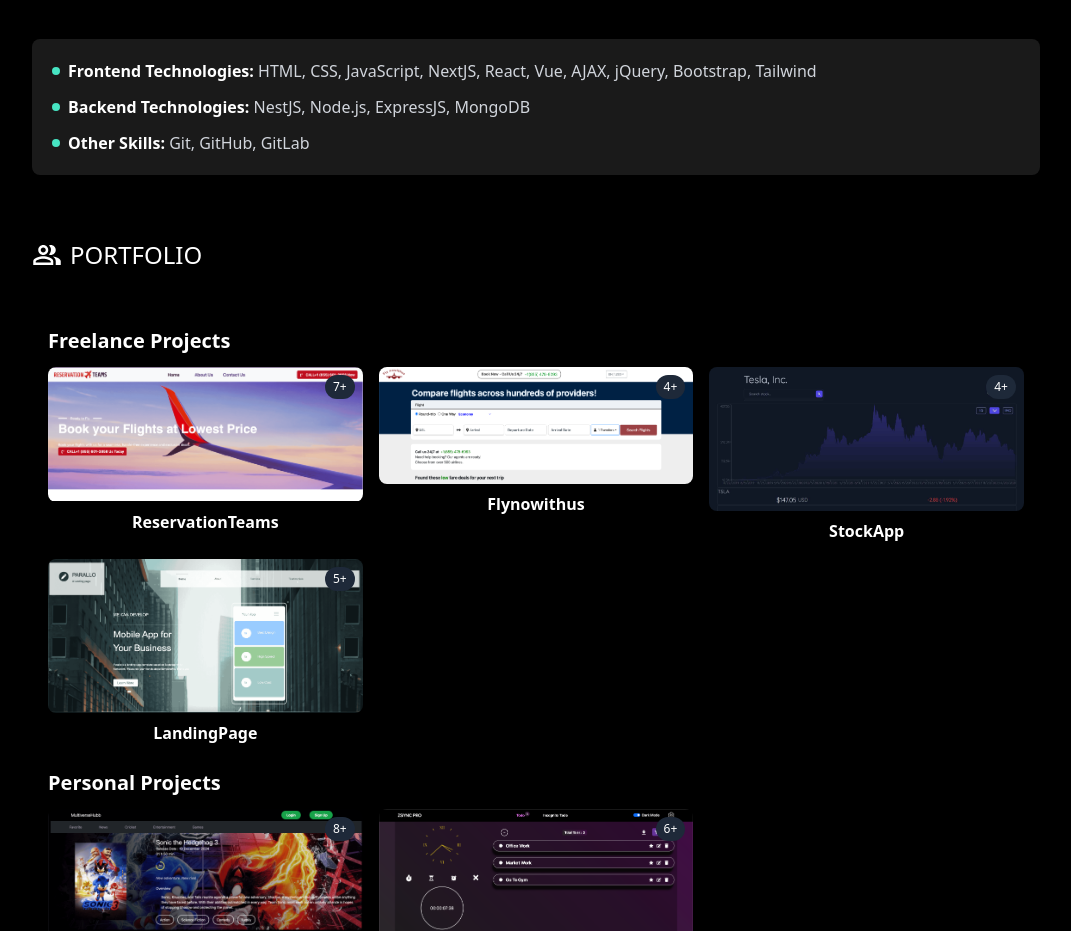
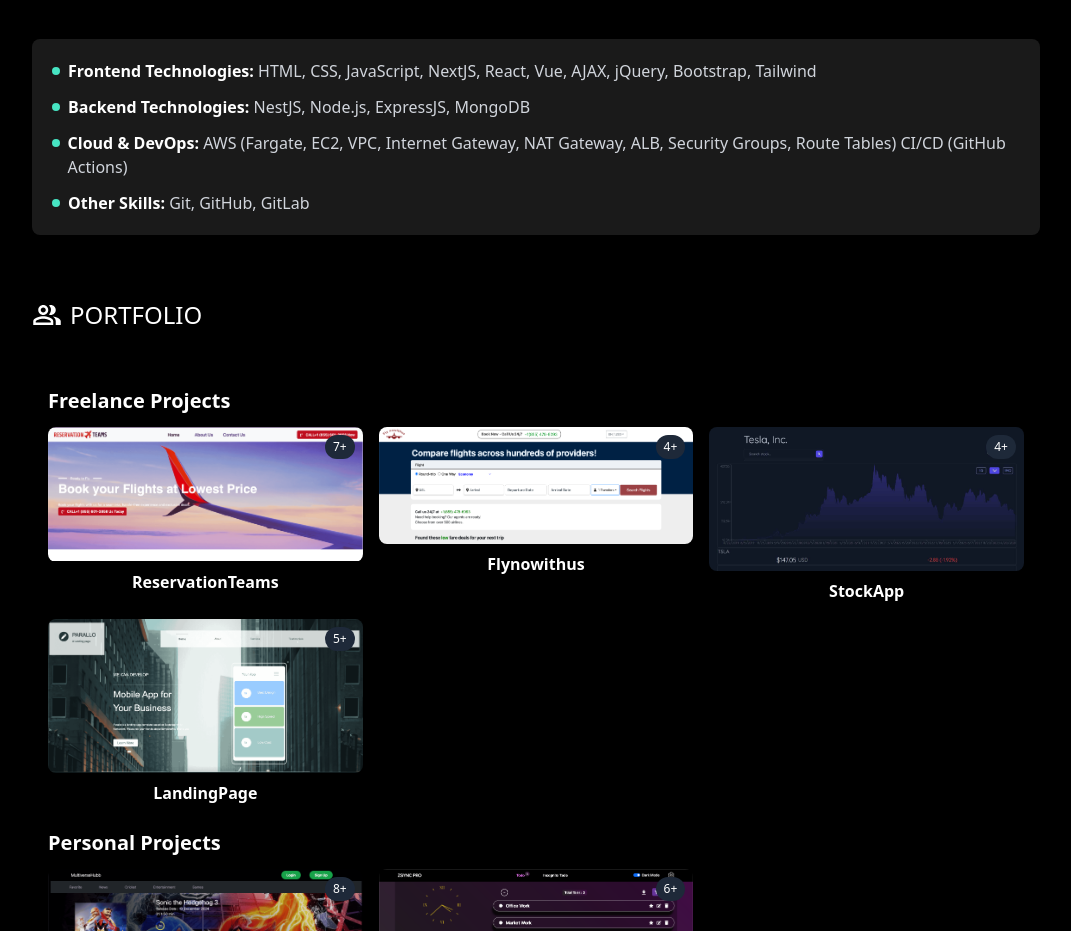
Before and after one commit to AakashGaur03/portfolio, a React (Vite) app: page / in a window 1280 px wide. Shown: the part 1387-2318 px from the top of the page, without its empty margins (104-1175 px from the left). Built offline with nearby package versions, Linux system fonts and the light colour scheme.

Commit message:
Update Skills.jsx

```diff
--- a/src/components/Skills.jsx
+++ b/src/components/Skills.jsx
@@ -22,6 +22,11 @@
   {
     category: "Backend Technologies",
     skills: "NestJS, Node.js, ExpressJS, MongoDB",
+  },
+  {
+    category: "Cloud & DevOps",
+    skills:
+      "AWS (Fargate, EC2, VPC, Internet Gateway, NAT Gateway, ALB, Security Groups, Route Tables) CI/CD (GitHub Actions)",
   },
   {
     category: "Other Skills",
```
Lines whose indentation alone changed are shown as unchanged.
